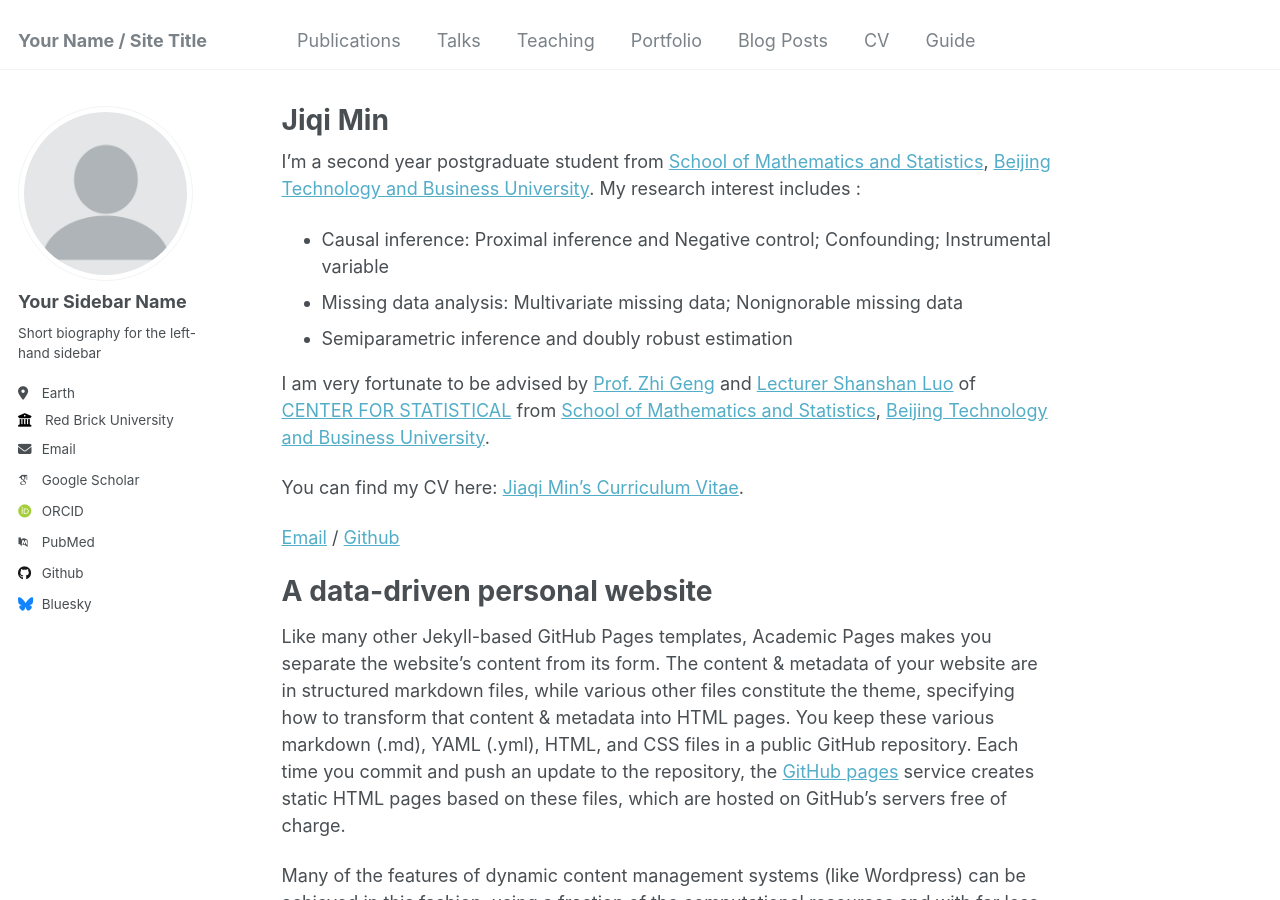
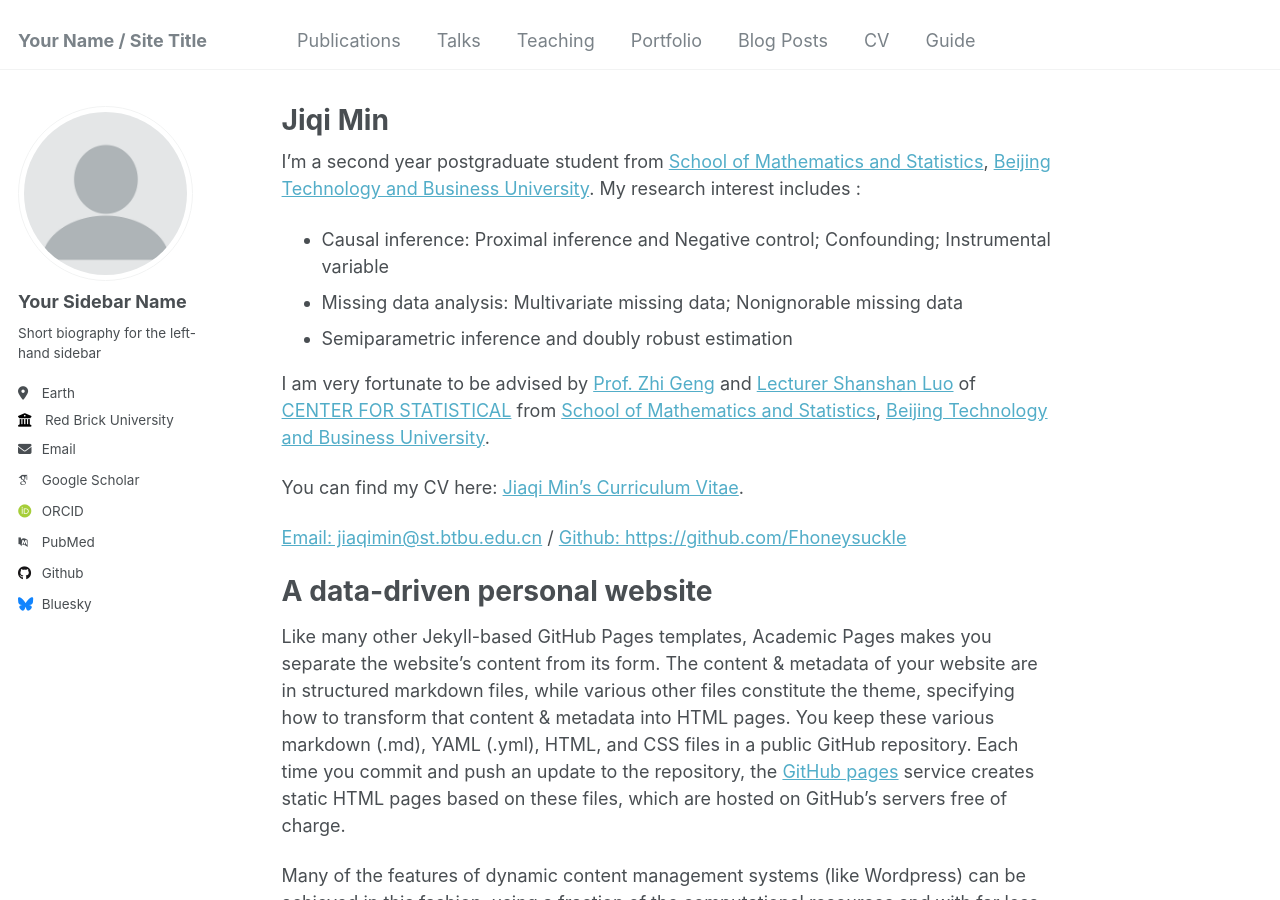
Before and after one commit to Fhoneysuckle/Fhoneysuckle.github.io, a Jekyll site: the page built from _pages/about.md, in a window 1280 px wide and 900 px high. Built offline with Jekyll 4.4.1, drawn with Linux system fonts in a browser that asks for light colours; some web fonts are replaced.

Commit message:
Update about.md

```diff
--- a/_pages/about.md
+++ b/_pages/about.md
@@ -17,7 +17,7 @@ I am very fortunate to be advised by [Prof. Zhi Geng](https://stxy.btbu.edu.cn/s
 
 You can find my CV here: [Jiaqi Min's Curriculum Vitae](../assets/Curriculum_Vitae.pdf).
 
-[Email](mailto:jiaqimin@st.btbu.edu.cn) / [Github](https://github.com/Fhoneysuckle)
+[Email: jiaqimin@st.btbu.edu.cn](mailto:jiaqimin@st.btbu.edu.cn) / [Github: https://github.com/Fhoneysuckle](https://github.com/Fhoneysuckle)
 
 A data-driven personal website
 ======
```
